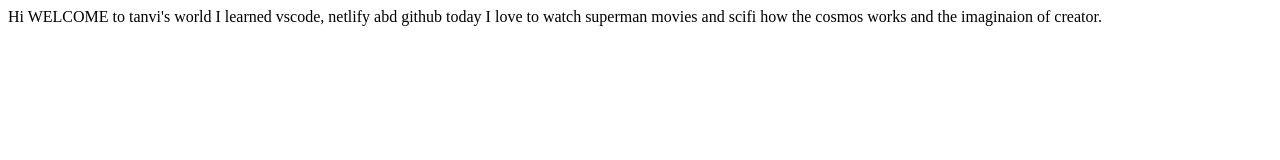
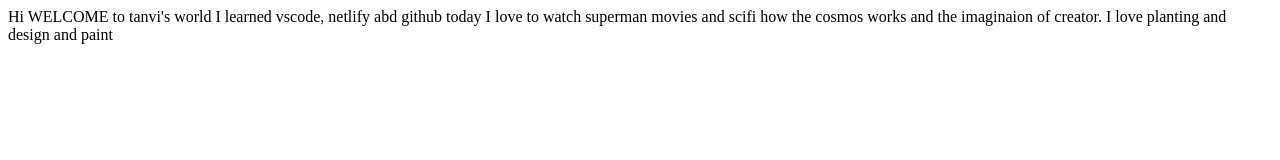
Before and after one commit to Tanvi-codes1/my-personal-details, a plain HTML site: page index.html in a window 1280 px wide. Drawn offline with Linux system fonts and the light colour scheme.

Commit message:
updated the text
added few more details

```diff
--- a/index.html
+++ b/index.html
@@ -12,5 +12,7 @@
     I learned vscode, netlify abd github today
 
     I love to watch superman movies and scifi how the cosmos works and the imaginaion of creator.
+
+    I love planting and design and paint
 </body>
 </html>
```
